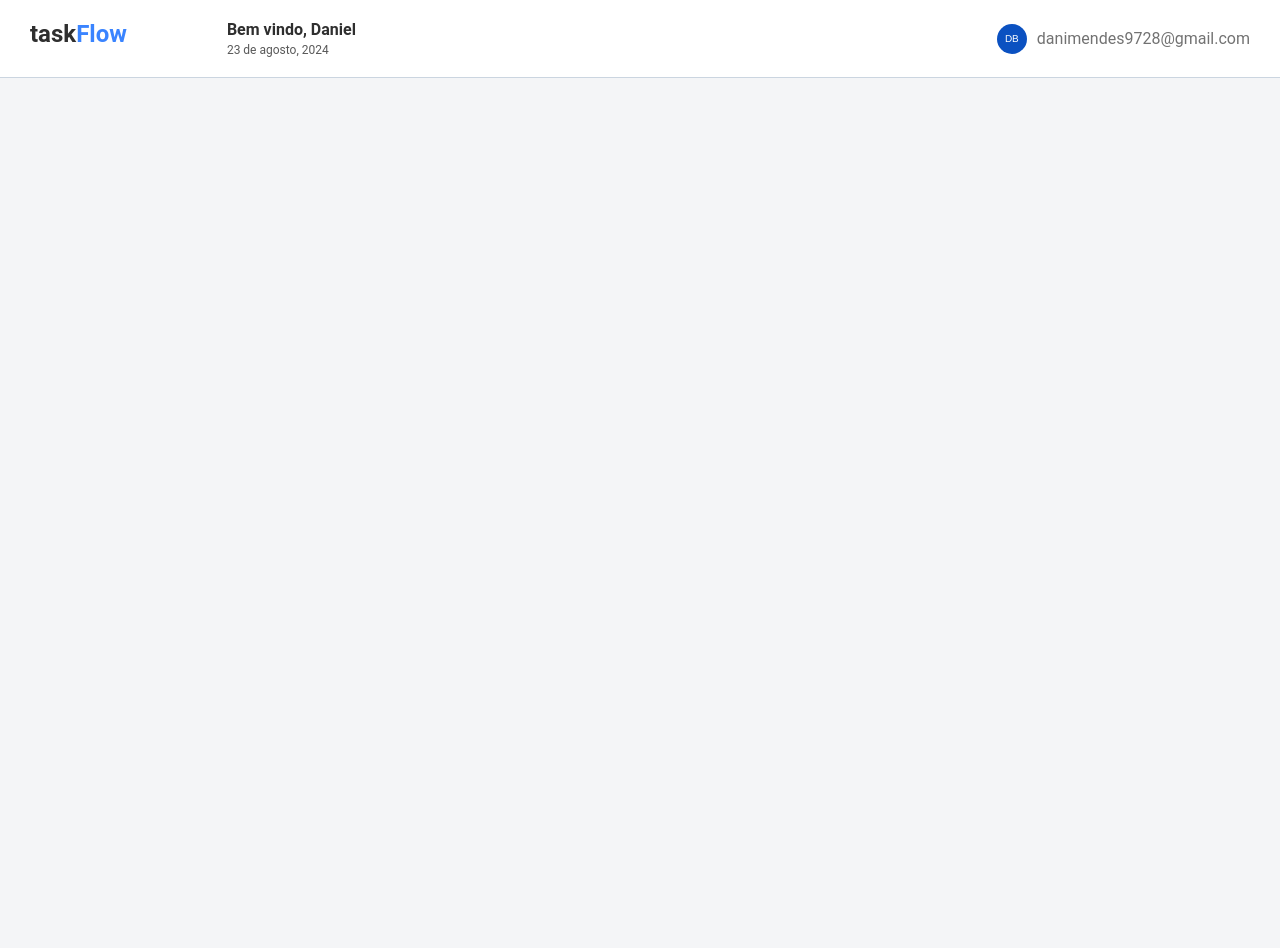
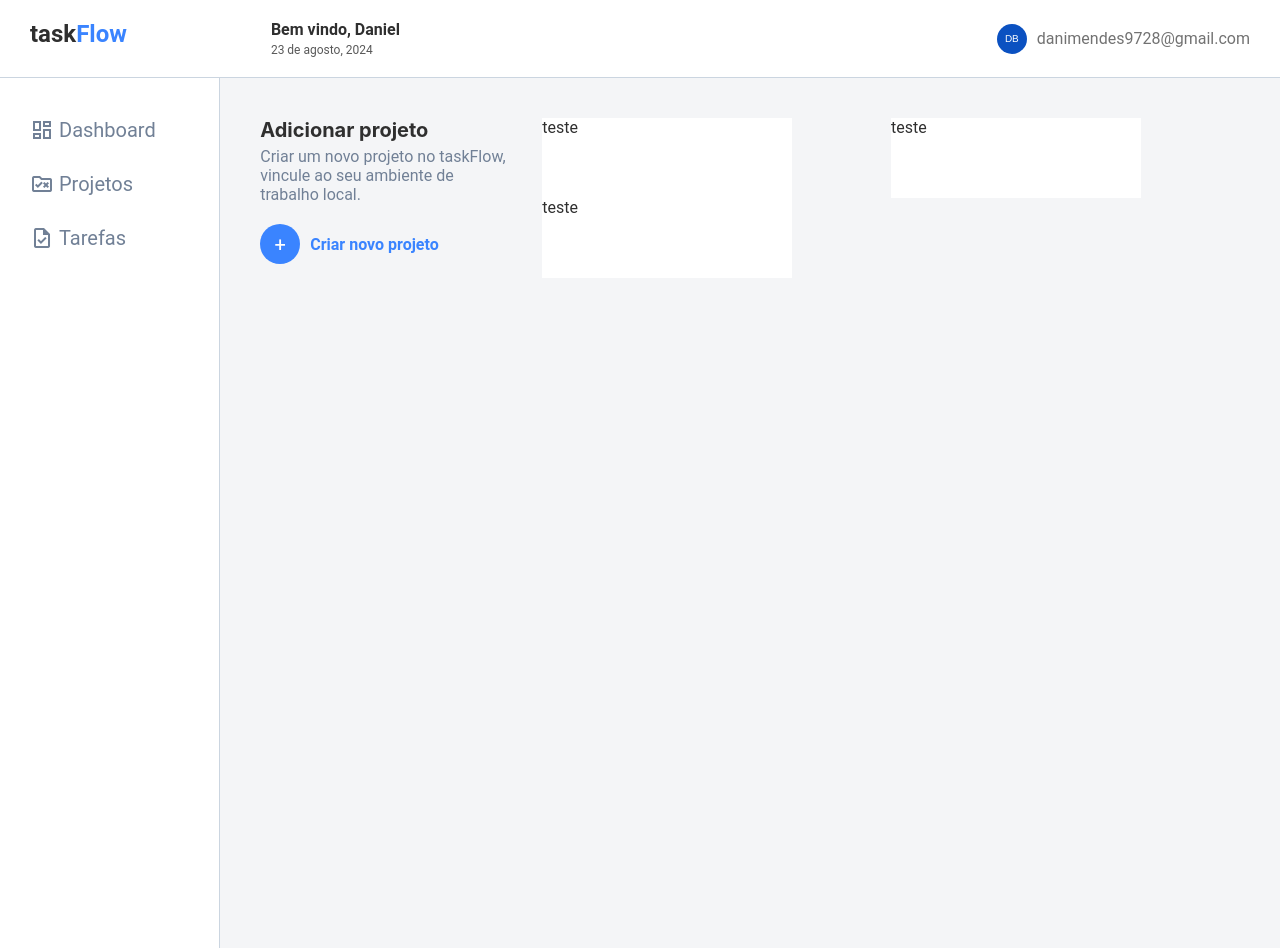
Before and after one commit to daniel-barbosaa/taskflow, a Next.js app: page /dashboard in a window 1280 px wide. Before the commit the page ends 800 px from the top, so only its background shows below. Built offline with nearby package versions, Linux system fonts and the light colour scheme.

Commit message:
Adiciona sidebar e seção na página dashboard
- Nav link sidebar criado
- botao de novo projeto da seção do dashboard criado

```diff
--- /dev/null
+++ b/src/components/AddNewProjectButton/index.tsx
@@ -0,0 +1,5 @@
+export function AddNewProjectButton() {
+    return (
+        <div>Button</div>
+    )
+}
--- a/src/components/Header/index.tsx
+++ b/src/components/Header/index.tsx
@@ -11,7 +11,7 @@ export function Header() {
             Flow
           </Text>
         </Text>
-        <Flex direction="column" gap="4px" marginLeft="100px">
+        <Flex direction="column" gap="4px" marginLeft="9rem">
           <Text fontWeight="600" color="#2F2F2F">
             Bem vindo, Daniel
           </Text>
--- a/src/components/Sidebar/index.tsx
+++ b/src/components/Sidebar/index.tsx
@@ -0,0 +1,80 @@
+import { Flex, Text, Link, LinkProps } from "@chakra-ui/react";
+import {usePathname} from 'next/navigation'
+
+export function Sidebar() {
+    const path = usePathname()
+    const isActive = false
+
+    console.log(path)
+  return (
+    <Flex
+      as="aside"
+      bg="#ffffff"
+      w="64"
+      direction="column"
+      padding="40px 30px"
+      gap="30px"
+      h="870"
+      borderRight="1px solid #CBD5E0"
+    >
+      <Link
+        sx={{
+          _hover: {
+            textDecoration: "none",
+          },
+        }}
+        display="flex"
+        gap="5px"
+        fontWeight="400"
+        color="#718096"
+        alignItems="center"
+        fontSize="20px"
+        href=""
+      >
+        <Text className="material-icons-outlined" color="#718096" w="24px">
+        dashboard
+        </Text>
+        Dashboard
+      </Link>
+      <Link
+        sx={{
+          _hover: {
+            textDecoration: "none",
+          },
+        }}
+        display="flex"
+        gap="5px"
+        fontWeight="400"
+        color="#718096"
+        alignItems="center"
+        fontSize="20px"
+        href=""
+      >
+        <Text className="material-icons-outlined" color="#718096" w="24px">
+          rule_folder
+        </Text>
+        Projetos
+      </Link>
+
+      <Link
+        sx={{
+          _hover: {
+            textDecoration: "none",
+          },
+        }}
+        display="flex"
+        gap="5px"
+        fontWeight="400"
+        color="#718096"
+        alignItems="center"
+        fontSize="20px"
+        href=""
+      >
+        <Text className="material-icons-outlined" color="#718096" w="24px">
+          task
+        </Text>
+        Tarefas
+      </Link>
+    </Flex>
+  );
+}
--- a/src/pages/_document.tsx
+++ b/src/pages/_document.tsx
@@ -7,6 +7,7 @@ export default function Document() {
     <Html lang="en">
       <Head>
         <link rel="stylesheet" href="https://fonts.googleapis.com/css2?family=Material+Symbols+Outlined:opsz,wght,FILL,GRAD@20..48,100..700,0..1,-50..200" />
+        <link rel="stylesheet" href="https://fonts.googleapis.com/css2?family=Material+Symbols+Outlined:opsz,wght,FILL,GRAD@24,400,0,0" />
       </Head>
       <body>
         <Main />
--- a/src/pages/dashboard/index.tsx
+++ b/src/pages/dashboard/index.tsx
@@ -1,10 +1,78 @@
 import { Header } from "@/src/components/Header";
-import { Flex } from "@chakra-ui/react";
+import { Sidebar } from "@/src/components/Sidebar";
+import { Flex, SimpleGrid, Box, Heading, Text, Button } from "@chakra-ui/react";
 
-export default function Dashboard () {
-    return (
-        <Flex>
-            <Header/>
+export default function Dashboard() {
+  return (
+    <Flex direction="column" h="100vh">
+      <Header />
+      <Flex w="100%">
+        <Sidebar />
+        <Flex as="section" padding="40px" w="100%" h="15rem">
+          <Box maxW={250}>
+            <Heading as="h2" size="md">
+              Adicionar projeto
+            </Heading>
+            <Text color="gray.500" mt="5px">
+              Criar um novo projeto no taskFlow, vincule ao seu ambiente de
+              trabalho local.
+            </Text>
+            <Button
+              padding="0"
+              bg="none"
+              gap="10px"
+              mt="20px"
+              sx={{
+                _hover: {
+                  bg: "none",
+                },
+              }}
+            >
+              <Box
+                as="button"
+                w="40px"
+                h="40px"
+                bg="#3A84FF"
+                borderRadius="50%"
+                sx={{
+                  _hover: {
+                    bg: "#1e6ae4",
+                  },
+                  transition: "all .3s ease",
+                }}
+              >
+                <Text fontSize="20px" color="#ffffff">
+                  +
+                </Text>
+              </Box>
+              <Text
+                color="#3A84FF"
+                fontWeight="bold"
+                sx={{
+                  _hover: {
+                    color: "#1e6ae4",
+                  },
+                  transition: "all .3s ease",
+                }}
+              >
+                Criar novo projeto
+              </Text>
+            </Button>
+          </Box>
+          <SimpleGrid minChildWidth="300px" flex="1" marginLeft="2rem" gap="0">
+          <Box maxW={250} bg="#ffffff" h="100%">
+            teste
+          </Box>
+          <Box maxW={250} bg="#ffffff">
+            teste
+          </Box>
+          <Box maxW={250} bg="#ffffff">
+            teste
+          </Box>
+
+        </SimpleGrid>
         </Flex>
-    )
+      </Flex>
+    </Flex>
+  );
 }
```
